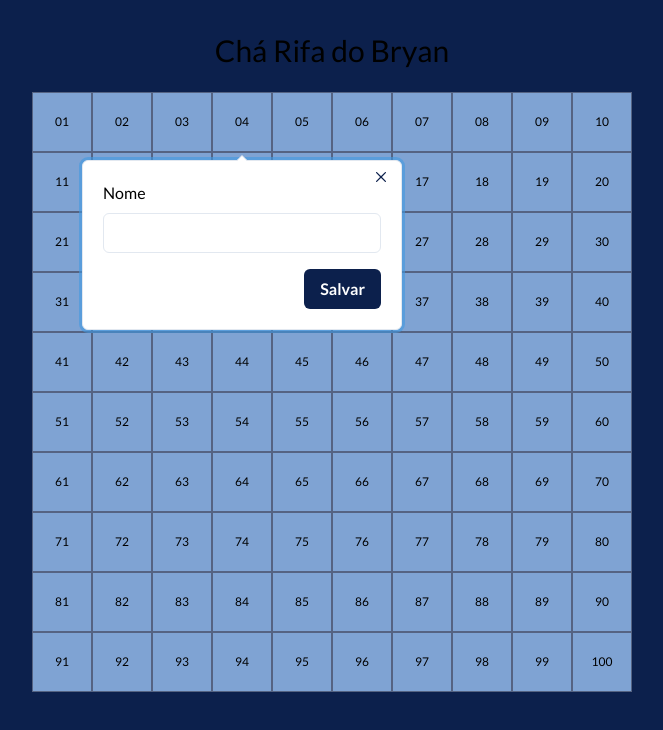
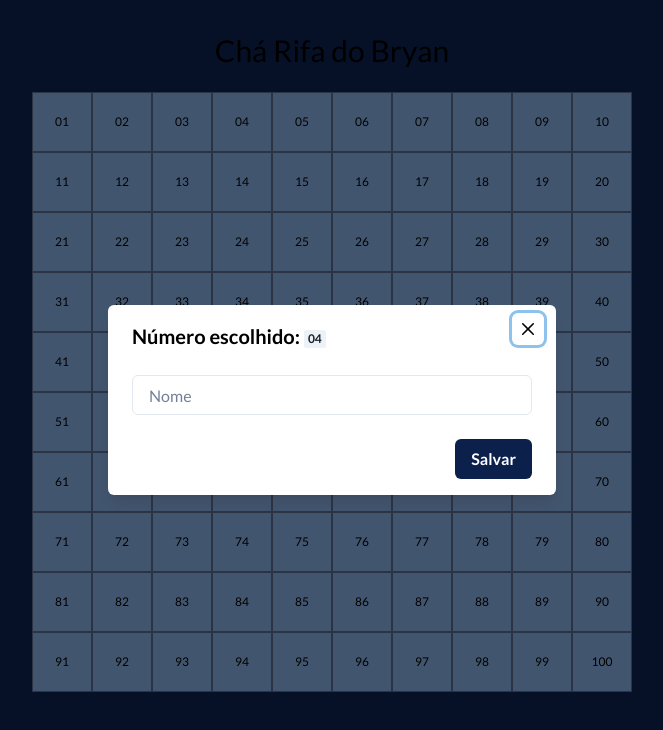
Before and after one commit to dominguetigs/raffle-app, a Next.js app: page / in a window 1280 px wide. Both pictures are taken after a click on the element "04". Shown: the top 730 px of the page, without its empty margins (308-971 px from the left). Built offline with nearby package versions, Linux system fonts and the light colour scheme.

Commit message:
feat: create RaffleRegisterModal

```diff
--- a/src/components/RaffleCard/index.tsx
+++ b/src/components/RaffleCard/index.tsx
@@ -21,11 +21,6 @@ export const RaffleCard = (): JSX.Element => {
   const [cardFontSize, setCardFontSize] = useState(0);
 
   const [boxWidth, setBoxWidth] = useState(0);
-
-  function setCardNumber(n: number): string {
-    const value = String(n + 1);
-    return value.length === 1 ? value.padStart(2, '0') : value;
-  }
 
   function calculateCardFontSize(dimension: number): void {
     const fontSize = Math.ceil(BASE_FONT_SIZE + dimension / FONT_SIZE_RATIO);
--- a/src/components/RaffleCardItem/index.tsx
+++ b/src/components/RaffleCardItem/index.tsx
@@ -1,8 +1,6 @@
-import { GridItem, Popover, PopoverTrigger, Text, useDisclosure } from '@chakra-ui/react';
+import { GridItem, Text } from '@chakra-ui/react';
 
 import { useRaffleRegister } from '@r/hooks/useRaffleRegister';
-
-import { RaffleCardItemRegister } from '../RaffleCardItemRegister';
 
 interface RaffleCardItemProps {
   cardNumber: number;
@@ -15,34 +13,19 @@ export const RaffleCardItem = ({
   cardDimension,
   cardFontSize,
 }: RaffleCardItemProps): JSX.Element => {
-  const { onOpen, onClose, isOpen } = useDisclosure();
+  const { openRegister } = useRaffleRegister();
 
-  const { isEditing, setIsEditing } = useRaffleRegister();
-
-  function setCardNumber(n: number): string {
+  function formatCardNumber(n: number): string {
     const value = String(n + 1);
     return value.length === 1 ? value.padStart(2, '0') : value;
   }
 
-  function handleOnOpen(): void {
-    if (isEditing) {
-      return;
-    }
-
-    setIsEditing(true);
-    onOpen();
-  }
-
-  function handleOnClose(): void {
-    setIsEditing(false);
-    onClose();
-  }
+  const formattedCardNumber = formatCardNumber(cardNumber);
 
   return (
-    <Popover isOpen={isOpen} onOpen={handleOnOpen} onClose={handleOnClose} closeOnBlur={false}>
-      <PopoverTrigger>
     <GridItem
       key={cardNumber}
+      cursor="pointer"
       display="flex"
       alignItems="center"
       justifyContent="center"
@@ -51,13 +34,16 @@ export const RaffleCardItem = ({
       bg="#7fa3d3"
       borderWidth="1px"
       borderColor="brand.300"
+      onClick={() => openRegister(formattedCardNumber)}
+      transition="transform 0.25s ease"
+      _hover={{
+        transform: 'scale(1.1)',
+        transition: 'transform 0.5s ease',
+      }}
     >
       <Text as="span" fontSize={`${cardFontSize}px`}>
-            {setCardNumber(cardNumber)}
+        {formattedCardNumber}
       </Text>
     </GridItem>
-      </PopoverTrigger>
-      <RaffleCardItemRegister />
-    </Popover>
   );
 };
--- a/src/components/RaffleCardItemRegister/index.tsx
+++ /dev/null
@@ -1,32 +0,0 @@
-import {
-  Button,
-  ButtonGroup,
-  FocusLock,
-  FormControl,
-  FormLabel,
-  Input,
-  PopoverArrow,
-  PopoverCloseButton,
-  PopoverContent,
-  Stack,
-} from '@chakra-ui/react';
-
-export const RaffleCardItemRegister = (): JSX.Element => {
-  return (
-    <PopoverContent p={5}>
-      <FocusLock persistentFocus={false}>
-        <PopoverArrow />
-        <PopoverCloseButton color="brand.500" />
-        <Stack spacing={4}>
-          <FormControl>
-            <FormLabel htmlFor="user-name">Nome</FormLabel>
-            <Input id="user-name" />
-          </FormControl>
-          <ButtonGroup display="flex" justifyContent="flex-end">
-            <Button colorScheme="brand">Salvar</Button>
-          </ButtonGroup>
-        </Stack>
-      </FocusLock>
-    </PopoverContent>
-  );
-};
--- /dev/null
+++ b/src/components/RaffleRegisterModal/index.tsx
@@ -0,0 +1,43 @@
+import {
+  Badge,
+  Button,
+  FormControl,
+  FormLabel,
+  Input,
+  Modal,
+  ModalBody,
+  ModalCloseButton,
+  ModalContent,
+  ModalFooter,
+  ModalHeader,
+  ModalOverlay,
+} from '@chakra-ui/react';
+
+import { useRaffleRegister } from '@r/hooks/useRaffleRegister';
+
+export const RaffleRegisterModal = (): JSX.Element => {
+  const { disclosure, currentCardNumber } = useRaffleRegister();
+
+  const { isOpen, onClose } = disclosure;
+
+  return (
+    <Modal isOpen={isOpen} onClose={onClose} isCentered>
+      <ModalOverlay />
+      <ModalContent>
+        <ModalHeader>
+          Número escolhido: <Badge>{currentCardNumber}</Badge>
+        </ModalHeader>
+        <ModalCloseButton />
+        <ModalBody>
+          <FormControl>
+            <Input placeholder="Nome" colorScheme="brand" />
+          </FormControl>
+        </ModalBody>
+
+        <ModalFooter>
+          <Button colorScheme="brand">Salvar</Button>
+        </ModalFooter>
+      </ModalContent>
+    </Modal>
+  );
+};
--- a/src/hooks/useRaffleRegister.tsx
+++ b/src/hooks/useRaffleRegister.tsx
@@ -1,12 +1,4 @@
-import {
-  createContext,
-  Dispatch,
-  ReactNode,
-  SetStateAction,
-  useContext,
-  useEffect,
-  useState,
-} from 'react';
+import { createContext, ReactNode, useContext, useState } from 'react';
 
 import { useDisclosure, UseDisclosureReturn } from '@chakra-ui/react';
 
@@ -15,17 +7,26 @@ interface RaffleRegisterProps {
 }
 
 type RaffleRegisterContextData = {
-  isEditing: boolean;
-  setIsEditing: Dispatch<SetStateAction<boolean>>;
+  disclosure: UseDisclosureReturn;
+
+  currentCardNumber: string | undefined;
+  openRegister: (cardNumber: string) => void;
 };
 
 const RaffleRegisterContext = createContext({} as RaffleRegisterContextData);
 
 export const RaffleRegisterProvider = ({ children }: RaffleRegisterProps): JSX.Element => {
-  const [isEditing, setIsEditing] = useState(false);
+  const disclosure = useDisclosure();
+
+  const [currentCardNumber, setCurrentCardNumber] = useState<string>();
+
+  function openRegister(cardNumber: string): void {
+    setCurrentCardNumber(cardNumber);
+    disclosure.onOpen();
+  }
 
   return (
-    <RaffleRegisterContext.Provider value={{ isEditing, setIsEditing }}>
+    <RaffleRegisterContext.Provider value={{ disclosure, currentCardNumber, openRegister }}>
       {children}
     </RaffleRegisterContext.Provider>
   );
--- a/src/pages/index.tsx
+++ b/src/pages/index.tsx
@@ -4,6 +4,7 @@ import { Box } from '@chakra-ui/react';
 
 import { RaffleCard } from '@r/components/RaffleCard';
 import { Header } from '@r/components/header';
+import { RaffleRegisterModal } from '@r/components/RaffleRegisterModal';
 
 export default function Home() {
   return (
@@ -14,9 +15,10 @@ export default function Home() {
         <meta name="viewport" content="width=device-width, initial-scale=1" />
         <link rel="icon" href="/favicon.ico" />
       </Head>
-      <Box as="main" maxW={1200} p={8} m="0 auto">
+      <Box as="main" maxW={1200} p={[2, 2, 8]} m="0 auto">
         <Header />
         <RaffleCard />
+        <RaffleRegisterModal />
       </Box>
     </>
   );
```
Lines whose indentation alone changed are shown as unchanged.
